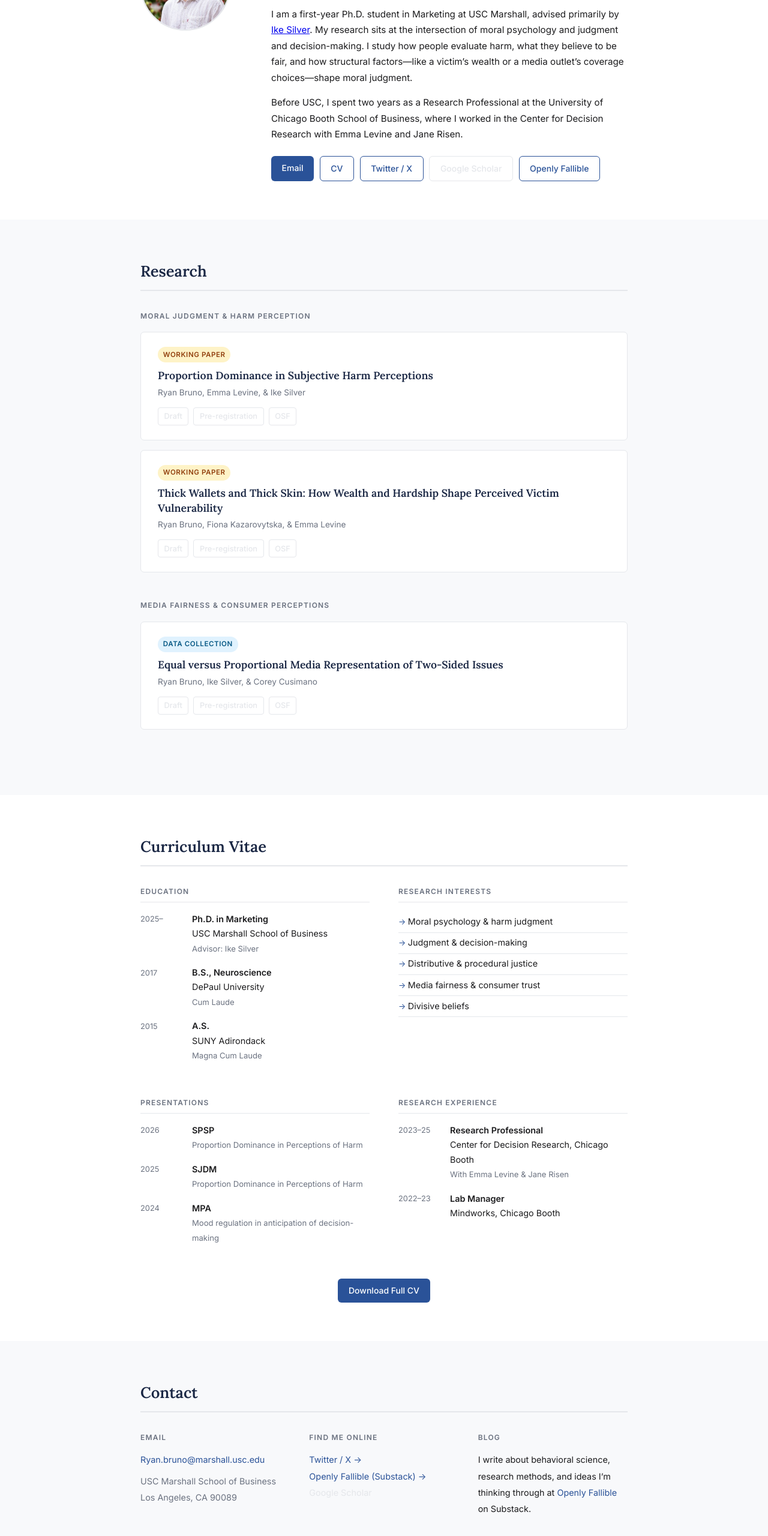
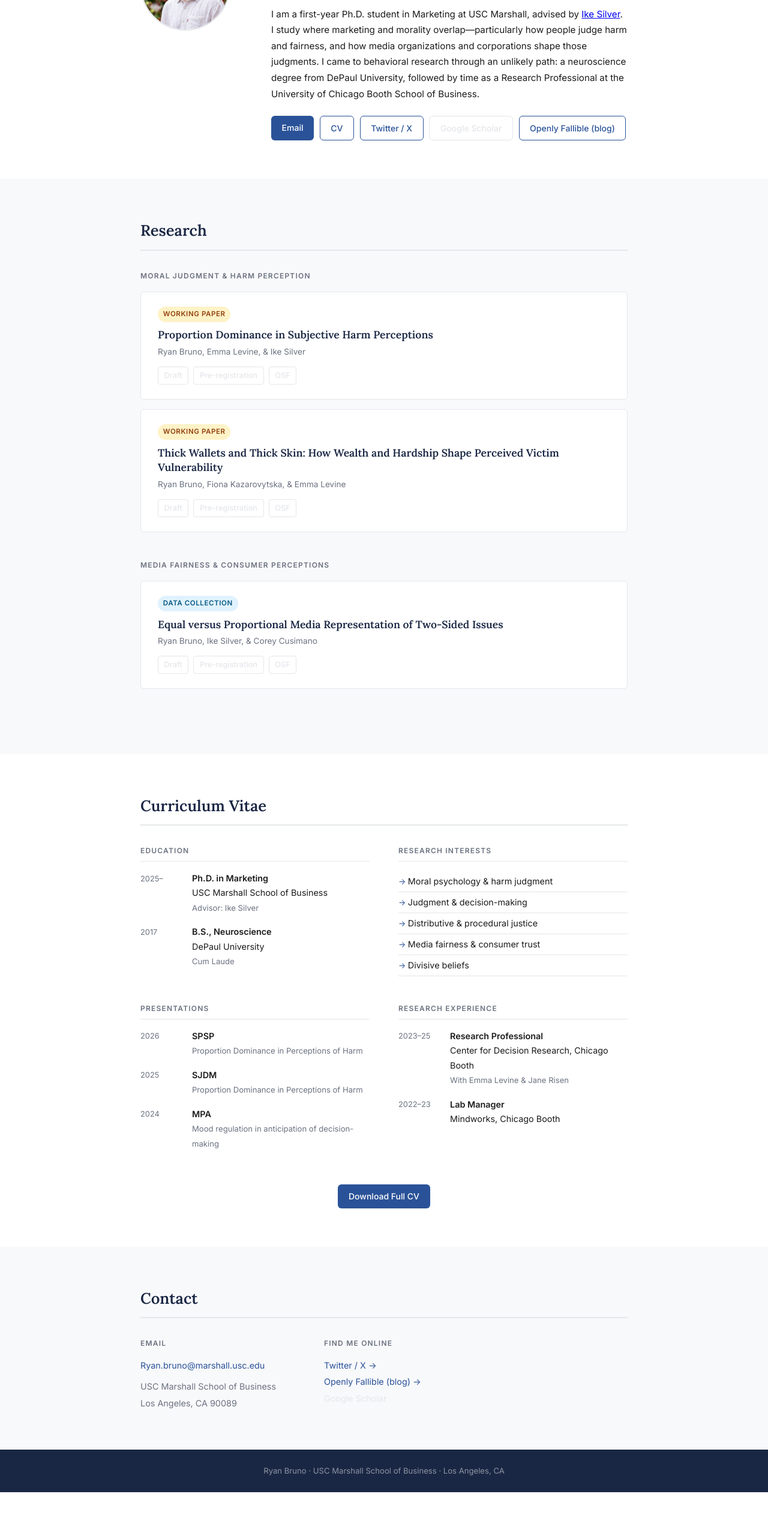
Before and after one commit to ryansbruno/ryansbruno.github.io, a plain HTML site: page index.html in a window 1280 px wide. Shown: the part 236-2796 px from the top of the page at 60% size. After the commit the page ends 2723 px from the top, so only its background shows below. Drawn offline with Linux system fonts and the light colour scheme.

Commit message:
Clean up bio, tooltips, education, contact section

```diff
--- a/index.html
+++ b/index.html
@@ -35,24 +35,20 @@
         <h1>Ryan Bruno</h1>
         <p class="subtitle">Ph.D. Student in Marketing &middot; USC Marshall School of Business</p>
         <p class="bio">
-          I am a first-year Ph.D. student in Marketing at USC Marshall, advised primarily by
+          I am a first-year Ph.D. student in Marketing at USC Marshall, advised by
           <a href="https://www.ikesilver.com" target="_blank" rel="noopener">Ike Silver</a>.
-          My research sits at the intersection of moral psychology and judgment and
-          decision-making. I study how people evaluate harm, what they believe to be fair,
-          and how structural factors&mdash;like a victim&rsquo;s wealth or a media
-          outlet&rsquo;s coverage choices&mdash;shape moral judgment.
-        </p>
-        <p class="bio">
-          Before USC, I spent two years as a Research Professional at the University of
-          Chicago Booth School of Business, where I worked in the Center for Decision
-          Research with Emma Levine and Jane Risen.
+          I study where marketing and morality overlap&mdash;particularly how people judge harm
+          and fairness, and how media organizations and corporations shape those judgments.
+          I came to behavioral research through an unlikely path: a neuroscience degree from
+          DePaul University, followed by time as a Research Professional at the University of
+          Chicago Booth School of Business.
         </p>
         <div class="hero-links">
           <a href="mailto:Ryan.bruno@marshall.usc.edu" class="btn">Email</a>
           <a href="CV.pdf" class="btn btn-outline">CV</a>
-          <a href="https://twitter.com/rbruno7287" target="_blank" rel="noopener" class="btn btn-outline">Twitter / X</a>
+          <a href="https://twitter.com/ryanbruno7287" target="_blank" rel="noopener" class="btn btn-outline">Twitter / X</a>
           <span class="btn btn-disabled" data-tooltip="Publications pending">Google Scholar</span>
-          <a href="https://openlyfallible.substack.com" target="_blank" rel="noopener" class="btn btn-outline">Openly Fallible</a>
+          <a href="https://openlyfallible.substack.com" target="_blank" rel="noopener" class="btn btn-outline">Openly Fallible (blog)</a>
         </div>
       </div>
     </div>
@@ -63,7 +59,6 @@
     <div class="container">
       <h2 class="section-title">Research</h2>
 
-      <!-- Harm Judgment cluster -->
       <div class="research-area">
         <h3 class="area-label">Moral Judgment &amp; Harm Perception</h3>
 
@@ -74,9 +69,9 @@
           <h4 class="paper-title">Proportion Dominance in Subjective Harm Perceptions</h4>
           <p class="paper-authors">Ryan Bruno, Emma Levine, &amp; Ike Silver</p>
           <div class="paper-links">
-            <span class="paper-link paper-link-disabled" data-tooltip="Publications pending">Draft</span>
-            <span class="paper-link paper-link-disabled" data-tooltip="Publications pending">Pre-registration</span>
-            <span class="paper-link paper-link-disabled" data-tooltip="Publications pending">OSF</span>
+            <span class="paper-link paper-link-disabled" data-tooltip="Check again later!">Draft</span>
+            <span class="paper-link paper-link-disabled" data-tooltip="Check again later!">Pre-registration</span>
+            <span class="paper-link paper-link-disabled" data-tooltip="Check again later!">OSF</span>
           </div>
         </article>
 
@@ -87,14 +82,13 @@
           <h4 class="paper-title">Thick Wallets and Thick Skin: How Wealth and Hardship Shape Perceived Victim Vulnerability</h4>
           <p class="paper-authors">Ryan Bruno, Fiona Kazarovytska, &amp; Emma Levine</p>
           <div class="paper-links">
-            <span class="paper-link paper-link-disabled" data-tooltip="Publications pending">Draft</span>
-            <span class="paper-link paper-link-disabled" data-tooltip="Publications pending">Pre-registration</span>
-            <span class="paper-link paper-link-disabled" data-tooltip="Publications pending">OSF</span>
+            <span class="paper-link paper-link-disabled" data-tooltip="Check again later!">Draft</span>
+            <span class="paper-link paper-link-disabled" data-tooltip="Check again later!">Pre-registration</span>
+            <span class="paper-link paper-link-disabled" data-tooltip="Check again later!">OSF</span>
           </div>
         </article>
       </div>
 
-      <!-- Media cluster -->
       <div class="research-area">
         <h3 class="area-label">Media Fairness &amp; Consumer Perceptions</h3>
 
@@ -105,9 +99,9 @@
           <h4 class="paper-title">Equal versus Proportional Media Representation of Two-Sided Issues</h4>
           <p class="paper-authors">Ryan Bruno, Ike Silver, &amp; Corey Cusimano</p>
           <div class="paper-links">
-            <span class="paper-link paper-link-disabled" data-tooltip="Publications pending">Draft</span>
-            <span class="paper-link paper-link-disabled" data-tooltip="Publications pending">Pre-registration</span>
-            <span class="paper-link paper-link-disabled" data-tooltip="Publications pending">OSF</span>
+            <span class="paper-link paper-link-disabled" data-tooltip="Check again later!">Draft</span>
+            <span class="paper-link paper-link-disabled" data-tooltip="Check again later!">Pre-registration</span>
+            <span class="paper-link paper-link-disabled" data-tooltip="Check again later!">OSF</span>
           </div>
         </article>
       </div>
@@ -138,14 +132,6 @@
               <strong>B.S., Neuroscience</strong><br />
               DePaul University<br />
               <span class="cv-detail">Cum Laude</span>
-            </div>
-          </div>
-          <div class="cv-item">
-            <div class="cv-year">2015</div>
-            <div>
-              <strong>A.S.</strong><br />
-              SUNY Adirondack<br />
-              <span class="cv-detail">Magna Cum Laude</span>
             </div>
           </div>
         </div>
@@ -217,7 +203,7 @@
   <section id="contact">
     <div class="container contact-inner">
       <h2 class="section-title">Contact</h2>
-      <div class="contact-grid">
+      <div class="contact-grid contact-grid-2">
 
         <div class="contact-block">
           <h3>Email</h3>
@@ -228,18 +214,9 @@
         <div class="contact-block">
           <h3>Find Me Online</h3>
           <p>
-            <a href="https://twitter.com/rbruno7287" target="_blank" rel="noopener">Twitter / X &rarr;</a><br />
-            <a href="https://openlyfallible.substack.com" target="_blank" rel="noopener">Openly Fallible (Substack) &rarr;</a><br />
+            <a href="https://twitter.com/ryanbruno7287" target="_blank" rel="noopener">Twitter / X &rarr;</a><br />
+            <a href="https://openlyfallible.substack.com" target="_blank" rel="noopener">Openly Fallible (blog) &rarr;</a><br />
             <span class="link-disabled" data-tooltip="Publications pending">Google Scholar</span>
-          </p>
-        </div>
-
-        <div class="contact-block">
-          <h3>Blog</h3>
-          <p>
-            I write about behavioral science, research methods, and ideas I&rsquo;m thinking through
-            at <a href="https://openlyfallible.substack.com" target="_blank" rel="noopener">Openly Fallible</a>
-            on Substack.
           </p>
         </div>
 
@@ -255,7 +232,6 @@
   </footer>
 
   <script>
-    // Mobile nav toggle
     const toggle = document.querySelector('.nav-toggle');
     const navLinks = document.querySelector('.nav-links');
     toggle.addEventListener('click', () => navLinks.classList.toggle('open'));
--- a/style.css
+++ b/style.css
@@ -389,6 +389,10 @@ header nav {
   grid-template-columns: repeat(3, 1fr);
   gap: 2rem;
 }
+.contact-grid-2 {
+  grid-template-columns: repeat(2, 1fr);
+  max-width: 580px;
+}
 
 .contact-block h3 {
   font-size: .75rem;
```
Also changed, not shown: 1 other file.
